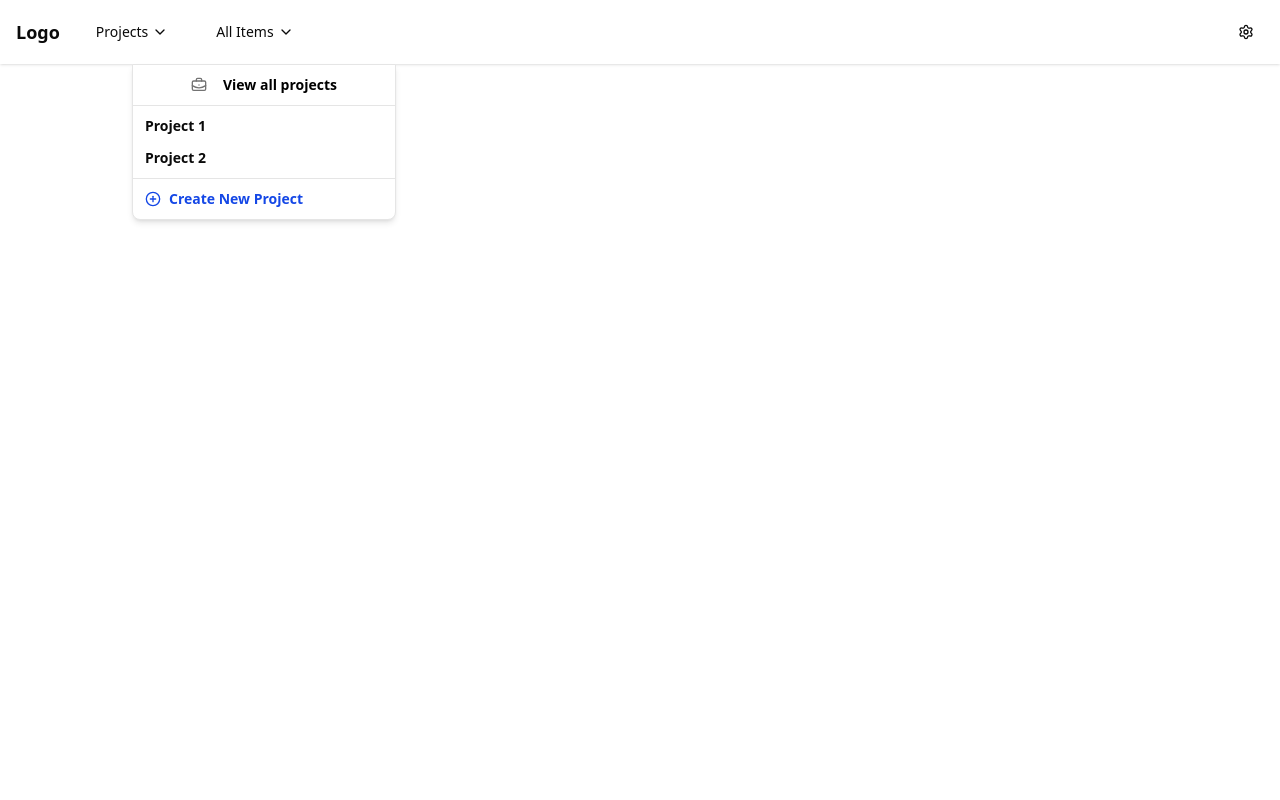
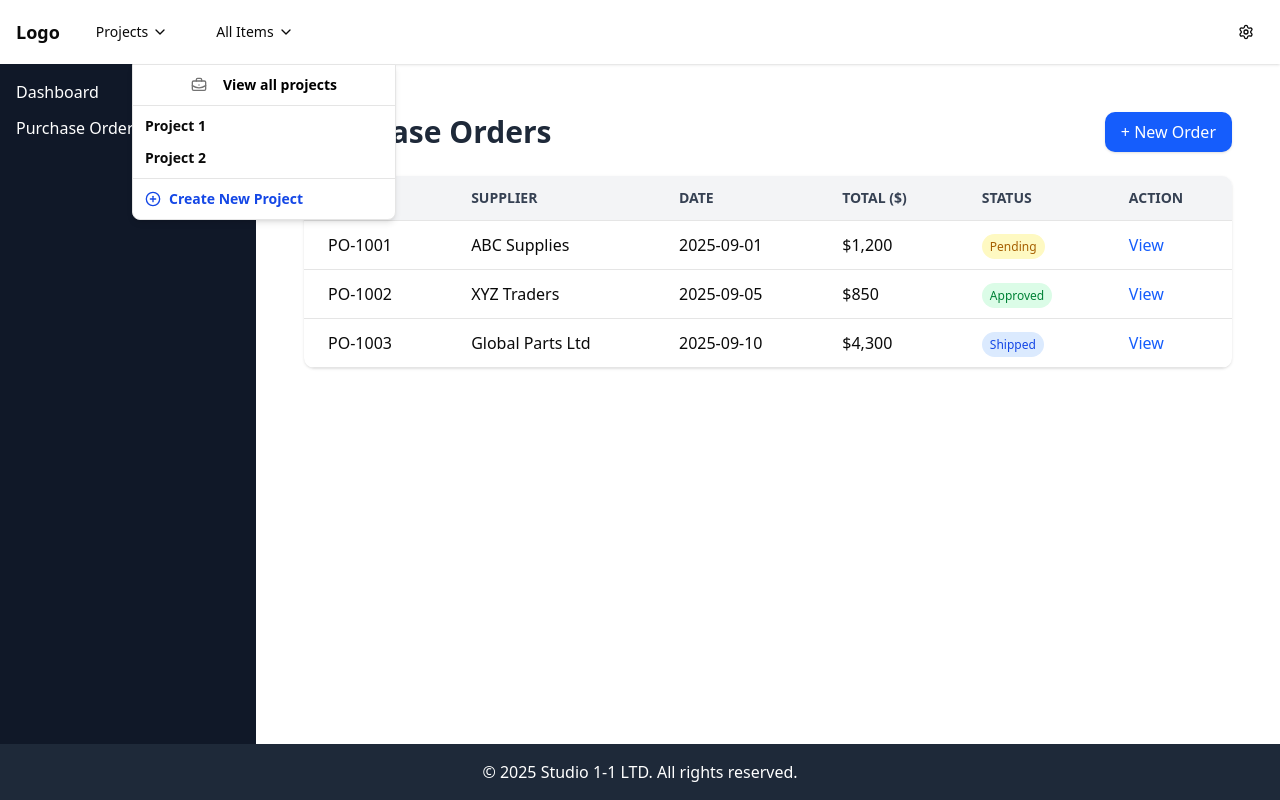
Before and after one commit to brianmanoti/Studio, a React (Vite) app in the folder studio-client/: page /projects in a window 1280 px wide. Both pictures are taken after a click on the button "Projects". Built offline with nearby package versions, Linux system fonts and the light colour scheme.

Commit message:
Added layouts

```diff
--- a/studio-client/package.json
+++ b/studio-client/package.json
@@ -20,6 +20,7 @@
     "lucide-react": "^0.544.0",
     "react": "^19.1.1",
     "react-dom": "^19.1.1",
+    "react-router-dom": "^7.9.1",
     "tailwind-merge": "^3.3.1",
     "tailwindcss": "^4.1.13"
   },
--- a/studio-client/src/App.tsx
+++ b/studio-client/src/App.tsx
@@ -1,12 +1,27 @@
-import Header from "./components/Header";
+import { BrowserRouter, Route, Routes } from "react-router-dom";
+import MainLayout from "./Layouts/main-layout";
+import Home from "./Pages/Home";
+import ProjectLayout from "./Layouts/projects-layout";
+import PurchaseOrders from "./Pages/Purchase-orders";
 
 function App() {
 
 
   return (
-  <>
-  <Header />
-  </>
+  <BrowserRouter>
+    <Routes>
+      {/* Public Pages with Main Layout */}
+      <Route element={<MainLayout />}>
+        <Route path="/" element={<Home />} />
+      </Route>
+
+        {/* Dashboard Pages with Dashboard Layout */}
+        <Route path="/projects" element={<ProjectLayout />}>
+          <Route index element={<PurchaseOrders />} />
+
+        </Route>
+    </Routes>
+  </BrowserRouter>
   );
 }
 
--- /dev/null
+++ b/studio-client/src/Layouts/base-layout.tsx
@@ -0,0 +1,16 @@
+
+import Header from "../components/Header";
+import Footer from "../components/footer";
+import { Outlet } from "react-router-dom";
+
+const BaseLayout = ({ children }) => {
+  return (
+    <div className="min-h-screen flex flex-col">
+      <Header />
+      <main className="flex-1">{children || <Outlet />}</main>
+      <Footer />
+    </div>
+  );
+};
+
+export default BaseLayout;
--- /dev/null
+++ b/studio-client/src/Layouts/main-layout.tsx
@@ -0,0 +1,13 @@
+import { Outlet } from "react-router-dom";
+import BaseLayout from "./base-layout";
+
+const MainLayout = () => (
+  <BaseLayout>
+    <div className="p-6">
+      <Outlet />
+    </div>
+  </BaseLayout>
+);
+
+
+export default MainLayout;
--- /dev/null
+++ b/studio-client/src/Layouts/projects-layout.tsx
@@ -0,0 +1,28 @@
+
+import { Outlet } from "react-router-dom";
+import BaseLayout from "./base-layout";
+
+const ProjectLayout = () => {
+  return (
+ <BaseLayout>
+    <div className="flex">
+      {/* Sidebar */}
+      <aside className="w-64 bg-gray-900 text-white p-4 min-h-[calc(100vh-120px)]">
+        <nav>
+          <ul className="space-y-3">
+            <li><a href="/dashboard" className="hover:text-blue-400">Dashboard</a></li>
+            <li><a href="/dashboard/purchase-orders" className="hover:text-blue-400">Purchase Orders</a></li>
+          </ul>
+        </nav>
+      </aside>
+
+      {/* Dashboard Content */}
+      <div className="flex-1 p-6">
+        <Outlet />
+      </div>
+    </div>
+  </BaseLayout>
+  );
+};
+
+export default ProjectLayout;
--- /dev/null
+++ b/studio-client/src/Pages/Home.tsx
@@ -0,0 +1,34 @@
+import React from "react";
+import { Link } from "react-router-dom";
+
+const Home = () => {
+  return (
+    <div className="flex flex-col items-center justify-center text-center py-20">
+      <h1 className="text-4xl md:text-5xl font-bold mb-6 text-blue-600">
+        Welcome to Our Platform
+      </h1>
+      <p className="text-lg text-gray-700 max-w-xl mb-8">
+        This is the home page built with <span className="font-semibold">React</span>
+        and <span className="font-semibold">Tailwind CSS</span>.
+        Explore the site to learn more or access your dashboard.
+      </p>
+
+      <div className="flex gap-4">
+        <Link
+          to="/about"
+          className="bg-blue-600 text-white px-6 py-3 rounded-lg shadow hover:bg-blue-700 transition"
+        >
+          Learn More
+        </Link>
+        <Link
+          to="/dashboard"
+          className="bg-gray-800 text-white px-6 py-3 rounded-lg shadow hover:bg-gray-900 transition"
+        >
+          Go to Dashboard
+        </Link>
+      </div>
+    </div>
+  );
+};
+
+export default Home;
--- /dev/null
+++ b/studio-client/src/Pages/Purchase-orders.tsx
@@ -0,0 +1,73 @@
+
+import { Link } from "react-router-dom";
+
+const PurchaseOrders = () => {
+  // Example dummy data
+  const orders = [
+    { id: "PO-1001", supplier: "ABC Supplies", date: "2025-09-01", total: 1200, status: "Pending" },
+    { id: "PO-1002", supplier: "XYZ Traders", date: "2025-09-05", total: 850, status: "Approved" },
+    { id: "PO-1003", supplier: "Global Parts Ltd", date: "2025-09-10", total: 4300, status: "Shipped" },
+  ];
+
+  return (
+    <div className="p-6">
+      <div className="flex items-center justify-between mb-6">
+        <h1 className="text-3xl font-bold text-gray-800">Purchase Orders</h1>
+        <Link
+          to="/dashboard/purchase-orders/new"
+          className="bg-blue-600 text-white px-4 py-2 rounded-lg shadow hover:bg-blue-700 transition"
+        >
+          + New Order
+        </Link>
+      </div>
+
+      <div className="overflow-x-auto bg-white rounded-lg shadow">
+        <table className="w-full text-left border-collapse">
+          <thead>
+            <tr className="bg-gray-100 text-gray-700 uppercase text-sm">
+              <th className="px-6 py-3 border-b">Order ID</th>
+              <th className="px-6 py-3 border-b">Supplier</th>
+              <th className="px-6 py-3 border-b">Date</th>
+              <th className="px-6 py-3 border-b">Total ($)</th>
+              <th className="px-6 py-3 border-b">Status</th>
+              <th className="px-6 py-3 border-b">Action</th>
+            </tr>
+          </thead>
+          <tbody>
+            {orders.map((order) => (
+              <tr key={order.id} className="hover:bg-gray-50">
+                <td className="px-6 py-3 border-b font-medium">{order.id}</td>
+                <td className="px-6 py-3 border-b">{order.supplier}</td>
+                <td className="px-6 py-3 border-b">{order.date}</td>
+                <td className="px-6 py-3 border-b">${order.total.toLocaleString()}</td>
+                <td className="px-6 py-3 border-b">
+                  <span
+                    className={`px-2 py-1 text-xs rounded-full ${
+                      order.status === "Pending"
+                        ? "bg-yellow-100 text-yellow-700"
+                        : order.status === "Approved"
+                        ? "bg-green-100 text-green-700"
+                        : "bg-blue-100 text-blue-700"
+                    }`}
+                  >
+                    {order.status}
+                  </span>
+                </td>
+                <td className="px-6 py-3 border-b">
+                  <Link
+                    to={`/dashboard/purchase-orders/${order.id}`}
+                    className="text-blue-600 hover:underline"
+                  >
+                    View
+                  </Link>
+                </td>
+              </tr>
+            ))}
+          </tbody>
+        </table>
+      </div>
+    </div>
+  );
+};
+
+export default PurchaseOrders;
--- a/studio-client/src/components/Header.tsx
+++ b/studio-client/src/components/Header.tsx
@@ -10,6 +10,7 @@ import {
 } from "@/components/ui/dropdown-menu"
 import { Settings, ChevronDown, CirclePlus, BriefcaseBusiness } from "lucide-react"
 import { ProjectsForm } from "./Projects/projects-Form"
+import { Link } from "react-router-dom"
 
 const Header = () => {
   const [open, setOpen] = useState(false)
@@ -35,7 +36,7 @@ const Header = () => {
           </DropdownMenuItem>
 
             <DropdownMenuSeparator />
-            <DropdownMenuItem>Project 1</DropdownMenuItem>
+            <DropdownMenuItem><Link to={"/projects"}>Project 1</Link></DropdownMenuItem>
             <DropdownMenuItem>Project 2</DropdownMenuItem>
             <DropdownMenuSeparator />
 
--- /dev/null
+++ b/studio-client/src/components/footer.tsx
@@ -0,0 +1,7 @@
+const Footer = () => (
+  <footer className="bg-gray-800 text-white p-4 text-center">
+    © {new Date().getFullYear()} Studio 1-1 LTD. All rights reserved.
+  </footer>
+);
+
+export default Footer;
```
Also changed, not shown: 1 other file (tests, documents, lock files or other folders).
